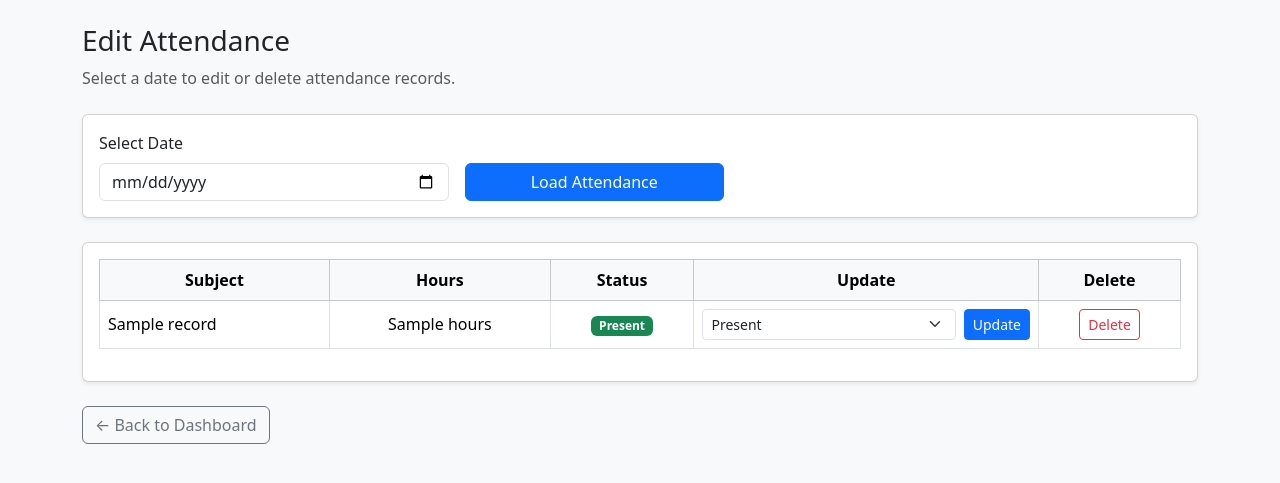
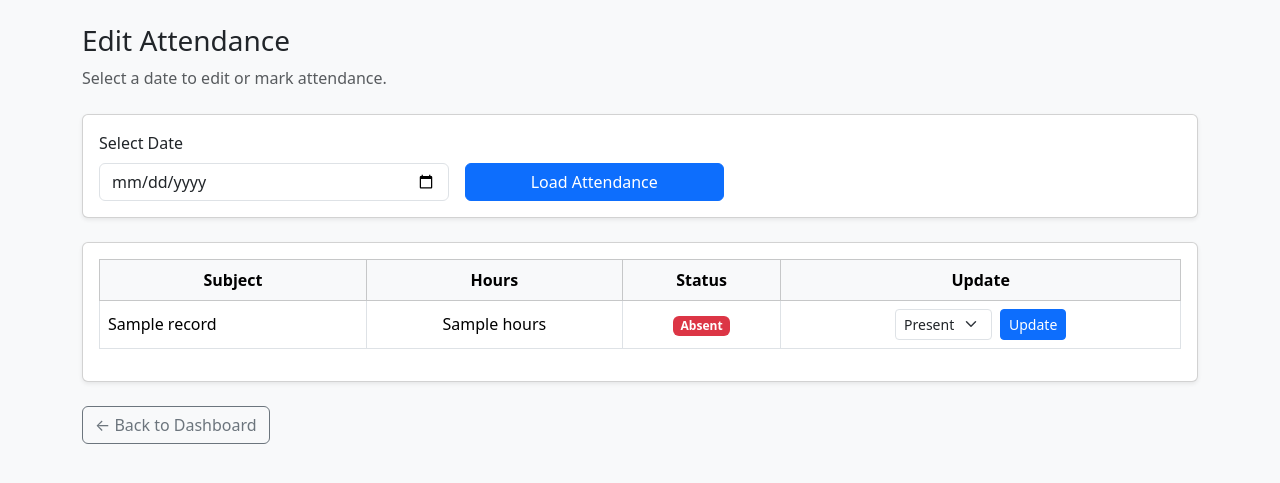
Before and after one commit to Jeffy723/Attendance-App, a Flask app: template templates/edit_attendance.html in a window 1280 px wide. Shown: the part 56-539 px from the top of the page. Run offline with Flask 3, Linux system fonts and the light colour scheme; the template is opened without the code that fills it: most values are stand-ins (such as "Sample title", 1, 10 or a date in 2020).

Commit message:
Fix attendance logic: class_log_no based tracking, edit & mark sync

```diff
--- a/app.py
+++ b/app.py
@@ -540,78 +540,80 @@ def edit_attendance():
 
     student_id = student["_id"]
 
-    selected_date = request.form.get("date")
+    # 🔹 ACTIVE SEMESTER
+    semester = db.semesters.find_one({"is_active": True})
+    if not semester:
+        return "No active semester"
+
+    semester_id = semester["_id"]
+
+    selected_date = request.args.get("date") or request.form.get("date")
     records = []
 
-    if request.method == "POST" and "att_id" in request.form:
-        att_id = request.form["att_id"]
+    # ---------------------------
+    # UPDATE ATTENDANCE (POST)
+    # ---------------------------
+    if request.method == "POST" and "class_log_no" in request.form:
+        class_log_no = int(request.form["class_log_no"])
         status = request.form["status"] == "1"
 
-        db.attendance.update_one(
-            {"_id": ObjectId(att_id)},
-            {"$set": {"attended": status, "present": status}}
+        existing = db.attendance.find_one({
+            "student_id": student_id,
+            "class_log_no": class_log_no,
+            "semester_id": semester_id
+        })
+
+        if existing:
+            db.attendance.update_one(
+                {"_id": existing["_id"]},
+                {"$set": {"present": status}}
+            )
+        else:
+            db.attendance.insert_one({
+                "student_id": student_id,
+                "class_log_no": class_log_no,
+                "semester_id": semester_id,
+                "present": status
+            })
+
+        flash("Attendance updated successfully.", "success")
+        return redirect(f"/edit_attendance?date={selected_date}")
+
+    # ---------------------------
+    # LOAD CLASSES (LEFT JOIN)
+    # ---------------------------
+    if selected_date:
+        class_logs = list(
+            db.class_log.find({
+                "date": selected_date,
+                "semester_id": semester_id
+            }).sort("class_log_no", 1)
         )
 
-        flash("Attendance updated successfully.", "success")
-        return redirect("/edit_attendance")
-
-    if selected_date:
-        attendance_records = list(
-            db.attendance.find({"student_id": student_id})
-        )
-
-        for att in attendance_records:
-            class_log = None
-
-            if "class_id" in att:
-                class_log = db.class_log.find_one({"_id": att["class_id"]})
-            elif "class_log_no" in att:
-                class_log = db.class_log.find_one(
-                    {"class_log_no": att["class_log_no"]}
-                )
-
-            if not class_log or class_log.get("date") != selected_date:
-                continue
+        for cls in class_logs:
+            attendance = db.attendance.find_one({
+                "student_id": student_id,
+                "class_log_no": cls["class_log_no"],
+                "semester_id": semester_id
+            })
 
             subject = db.subjects.find_one(
-                {
-                    "$or": [
-                        {"_id": class_log.get("subject_id")},
-                        {"name": class_log.get("subject")}
-                    ]
-                },
+                {"_id": cls["subject_id"]},
                 {"name": 1}
             )
 
             records.append({
-                "id": str(att["_id"]),
+                "class_log_no": cls["class_log_no"],
                 "subject": subject["name"] if subject else "Unknown",
-                "hours": class_log.get("hours", 0),
-                "attended": att.get("attended", att.get("present", False))
+                "hours": cls.get("hours", 1),
+                "present": attendance["present"] if attendance else None
             })
-
-        records.sort(key=lambda r: r["subject"])
 
     return render_template(
         "edit_attendance.html",
         records=records,
         date=selected_date
     )
-
-
-@app.route("/delete_attendance/<att_id>")
-def delete_attendance(att_id):
-    if session.get("role") != "student":
-        return "Unauthorized"
-
-    db = get_db()
-
-    db.attendance.delete_one(
-        {"_id": ObjectId(att_id)}
-    )
-
-    flash("Attendance record deleted.", "danger")
-    return redirect("/edit_attendance")
 
 
 @app.route("/manage_classes", methods=["GET", "POST"])
--- a/templates/edit_attendance.html
+++ b/templates/edit_attendance.html
@@ -6,14 +6,14 @@
 <div class="mb-4">
   <h3>Edit Attendance</h3>
   <p class="text-muted">
-    Select a date to edit or delete attendance records.
+    Select a date to edit or mark attendance.
   </p>
 </div>
 
-<!-- Date picker -->
+<!-- Date picker (GET) -->
 <div class="card shadow-sm mb-4">
   <div class="card-body">
-    <form method="post" class="row g-3 align-items-end">
+    <form method="get" class="row g-3 align-items-end">
       <div class="col-md-4">
         <label class="form-label">Select Date</label>
         <input
@@ -45,7 +45,6 @@
             <th>Hours</th>
             <th>Status</th>
             <th>Update</th>
-            <th>Delete</th>
           </tr>
         </thead>
         <tbody>
@@ -53,34 +52,39 @@
           <tr>
             <td class="text-start">{{ r.subject }}</td>
             <td>{{ r.hours }}</td>
+
+            <!-- STATUS -->
             <td>
-              {% if r.attended %}
+              {% if r.present is none %}
+                <span class="badge bg-secondary">Not Marked</span>
+              {% elif r.present %}
                 <span class="badge bg-success">Present</span>
               {% else %}
                 <span class="badge bg-danger">Absent</span>
               {% endif %}
             </td>
+
+            <!-- UPDATE -->
             <td>
-              <form method="post" class="d-flex gap-2">
+              <form method="post" class="d-flex gap-2 justify-content-center">
                 <input type="hidden" name="date" value="{{ date }}">
-                <input type="hidden" name="att_id" value="{{ r.id }}">
-                <select name="status" class="form-select form-select-sm">
-                  <option value="1" {% if r.attended %}selected{% endif %}>Present</option>
-                  <option value="0" {% if not r.attended %}selected{% endif %}>Absent</option>
+                <input type="hidden" name="class_log_no" value="{{ r.class_log_no }}">
+
+                <select name="status" class="form-select form-select-sm w-auto">
+                  <option value="1"
+                    {% if r.present is true %}selected{% endif %}>
+                    Present
+                  </option>
+                  <option value="0"
+                    {% if r.present is false or r.present is none %}selected{% endif %}>
+                    Absent
+                  </option>
                 </select>
+
                 <button class="btn btn-sm btn-primary">
                   Update
                 </button>
               </form>
-            </td>
-            <td>
-              <a
-                href="/delete_attendance/{{ r.id }}"
-                class="btn btn-sm btn-outline-danger"
-                onclick="return confirm('Delete this record?')"
-              >
-                Delete
-              </a>
             </td>
           </tr>
           {% endfor %}
```
